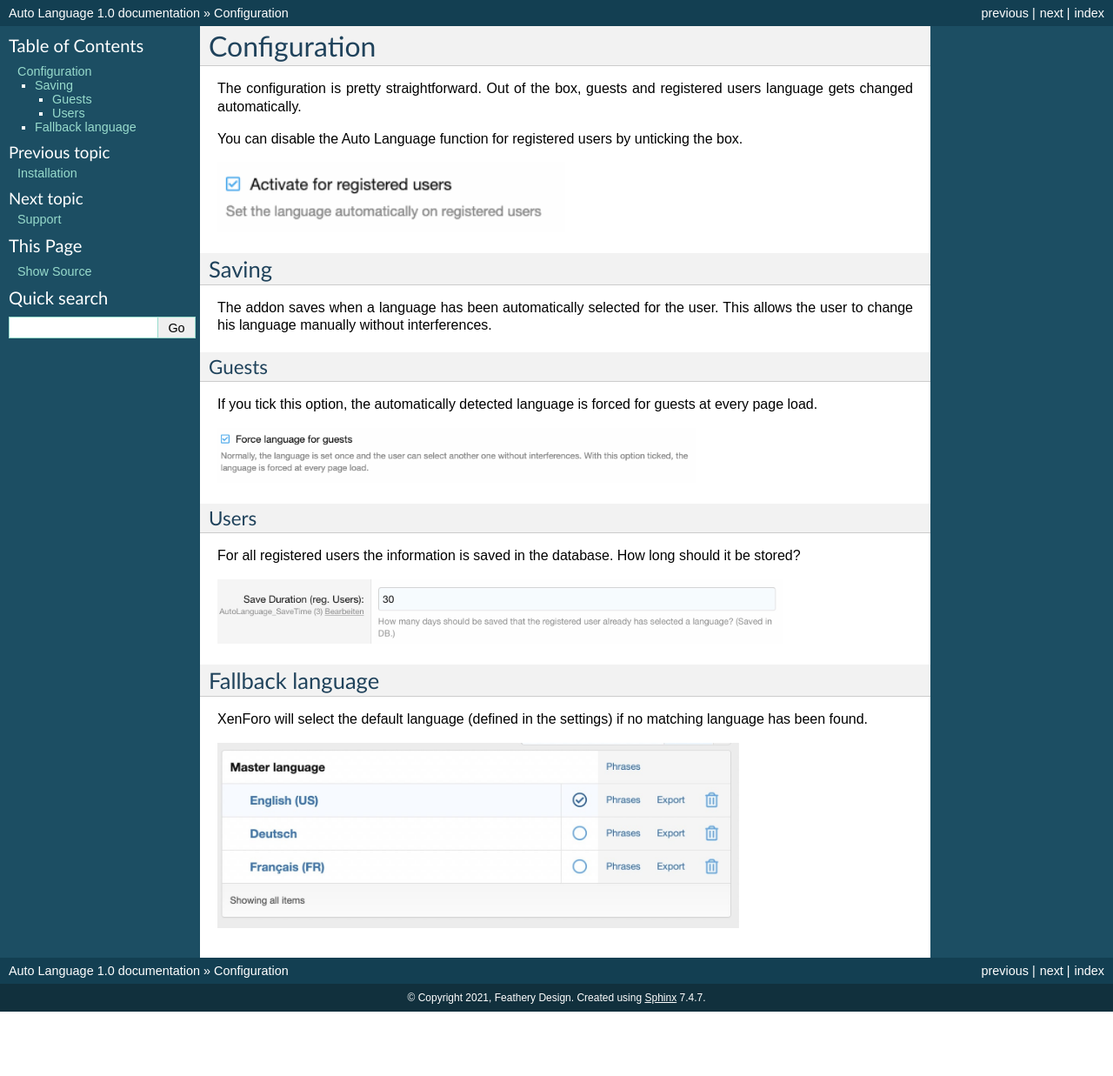
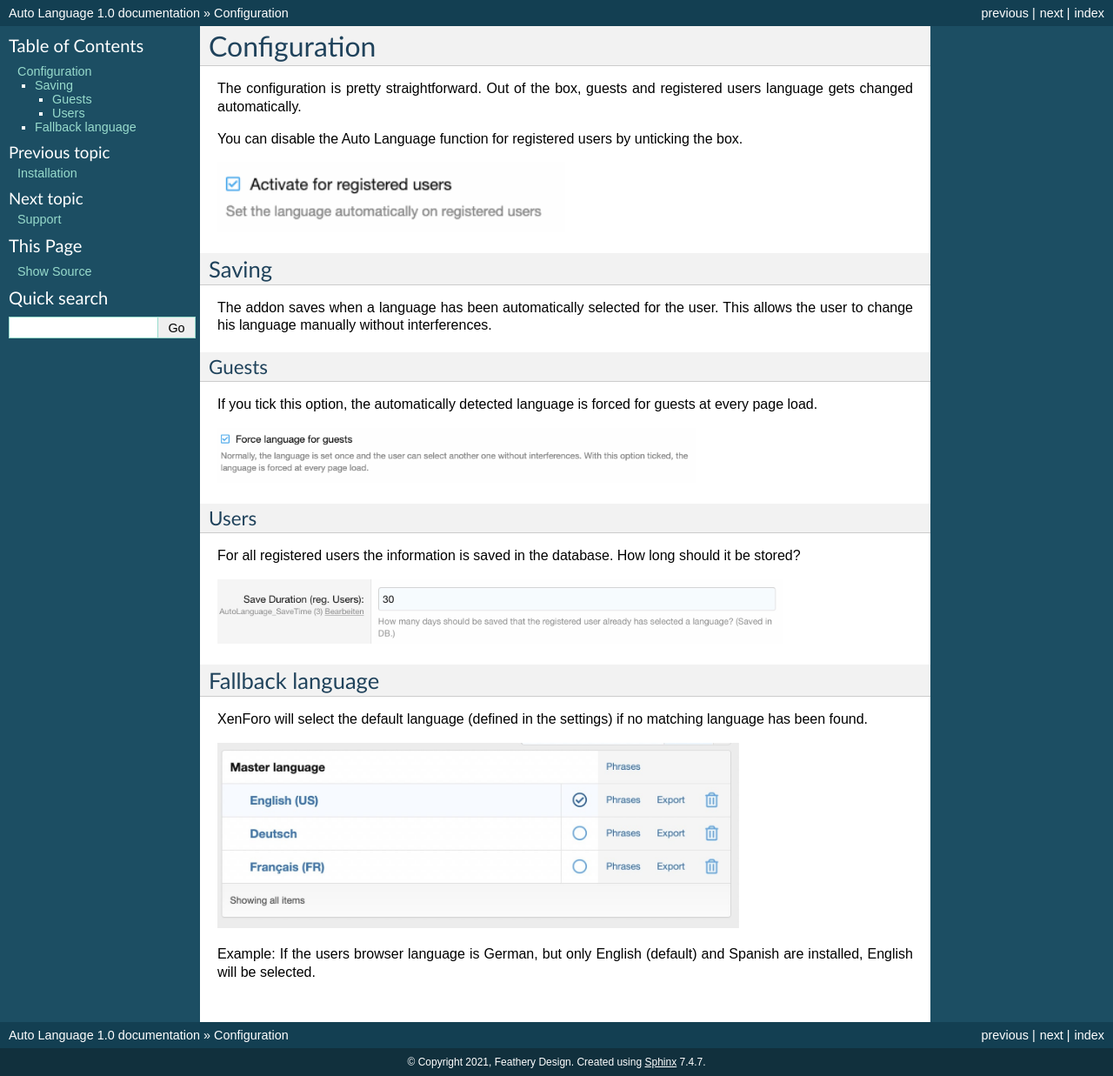
Before and after one commit to Marc-Philip/XF-AutoLanguage-Docs, a Sphinx documentation site: the page built from docs/configuration.rst, in a window 1280 px wide. Shown: the whole page at 87% size. Built offline with Sphinx 7.4.7, drawn with Linux system fonts in a browser that asks for light colours; before the commit the page ends 1163 px from its top, so only the background shows below that.

Commit message:
Fallback language - example

```diff
--- a/docs/configuration.rst
+++ b/docs/configuration.rst
@@ -38,3 +38,6 @@
 .. image:: languages.jpg
   :width: 600
   :alt: Languages
+
+Example:
+If the users browser language is German, but only English (default) and Spanish are installed, English will be selected.
```
